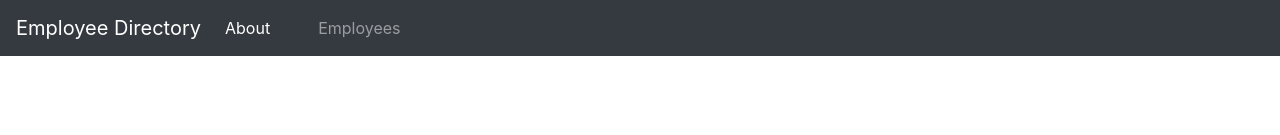
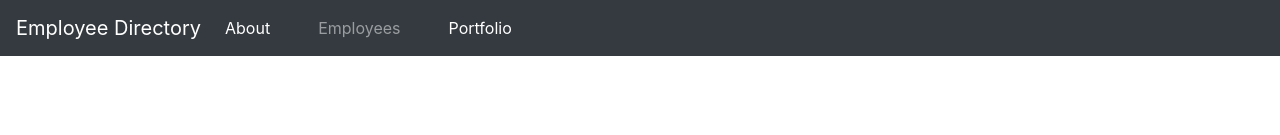
Before and after one commit to themancalledzac/react-employee-directory, a React (Create React App) app: page / in a window 1280 px wide. Shown: the top 135 px of the page. Built offline with nearby package versions, Linux system fonts and the light colour scheme.

Commit message:
updated portfolio link

```diff
--- a/src/components/Navbar/index.js
+++ b/src/components/Navbar/index.js
@@ -35,6 +35,20 @@ const Navbar = () => {
               Employees
             </NavLink>
           </li>
+          <li className='nav-item'>
+            <NavLink
+              to='/'
+              className={
+                window.location.pathname === "/" ||
+                window.location.pathname === "/about"
+                  ? "nav-link active"
+                  : "nav-link"
+              }
+              onClick={() => window.open("https://www.zacedens.com", "_blank")}
+            >
+              Portfolio
+            </NavLink>
+          </li>
         </ul>
       </div>
     </nav>
```
